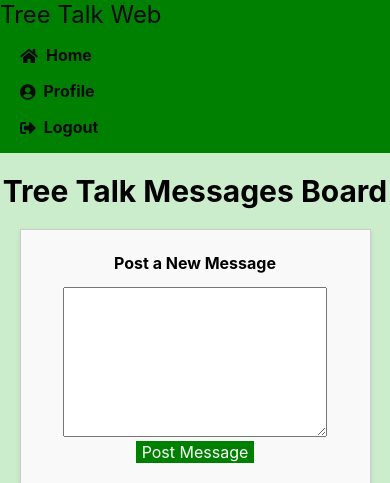
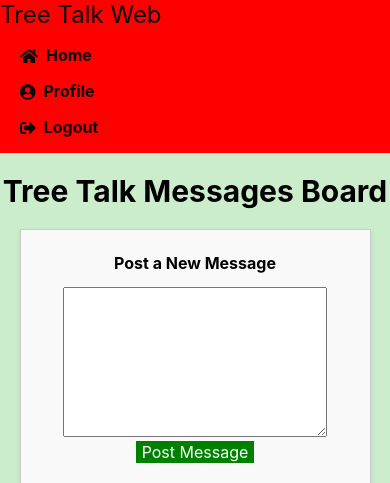
Before and after one commit to Jingjingma826/Tree_Message_Board, a Flask app: template treeapp/templates/messages.html in a window 390 px wide. Shown: the top 483 px of the page. Run offline with Flask 3, Linux system fonts and the light colour scheme; the template is opened without the code that fills it, so the values that code supplies are empty.

Commit message:
Update style.css

```diff
--- a/treeapp/static/style.css
+++ b/treeapp/static/style.css
@@ -376,9 +376,10 @@ h1 {
   font-weight: bold;
 }
 
-@media screen and (max-width: 768px) {
+@media (max-width: 768px) {
     .navtop div {
       flex-direction: column;
+      background-color: red;
     }
 
     .navtop div a:last-child {
```
